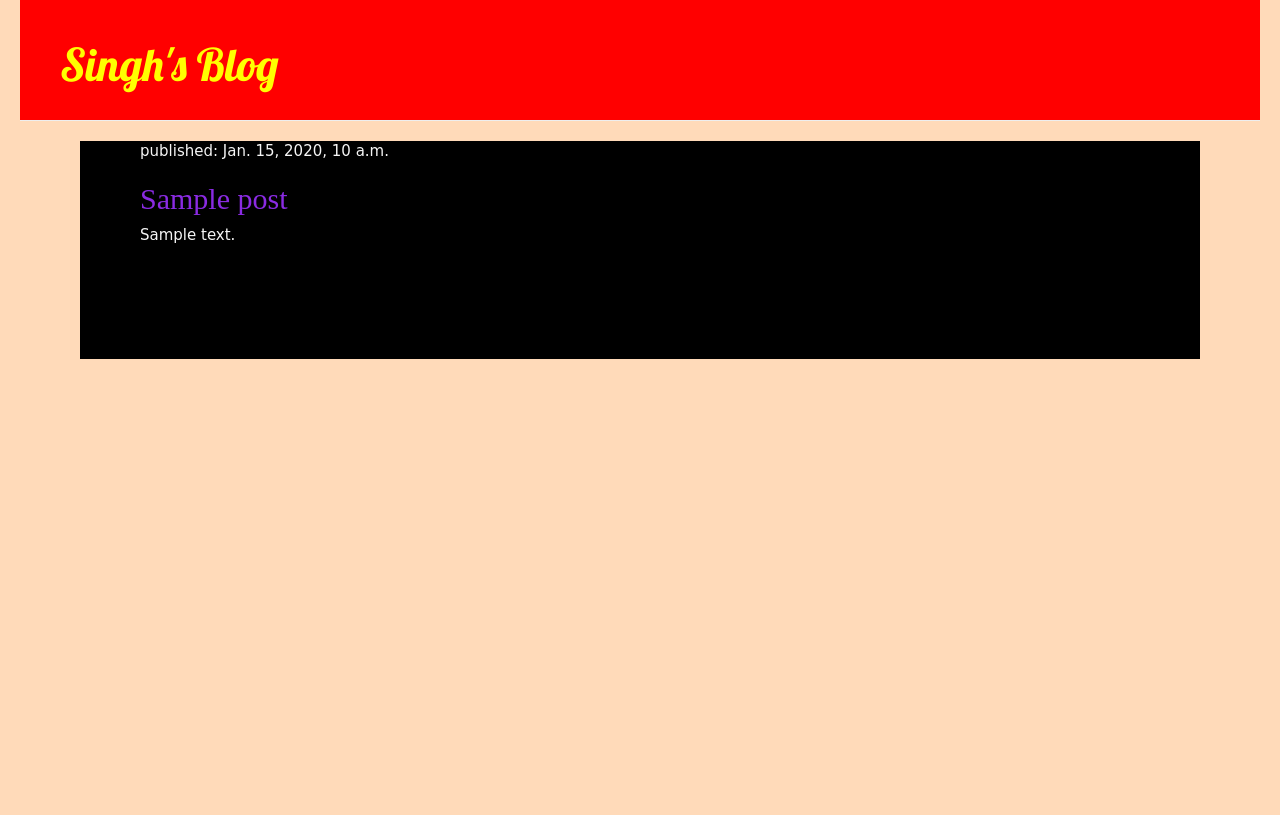
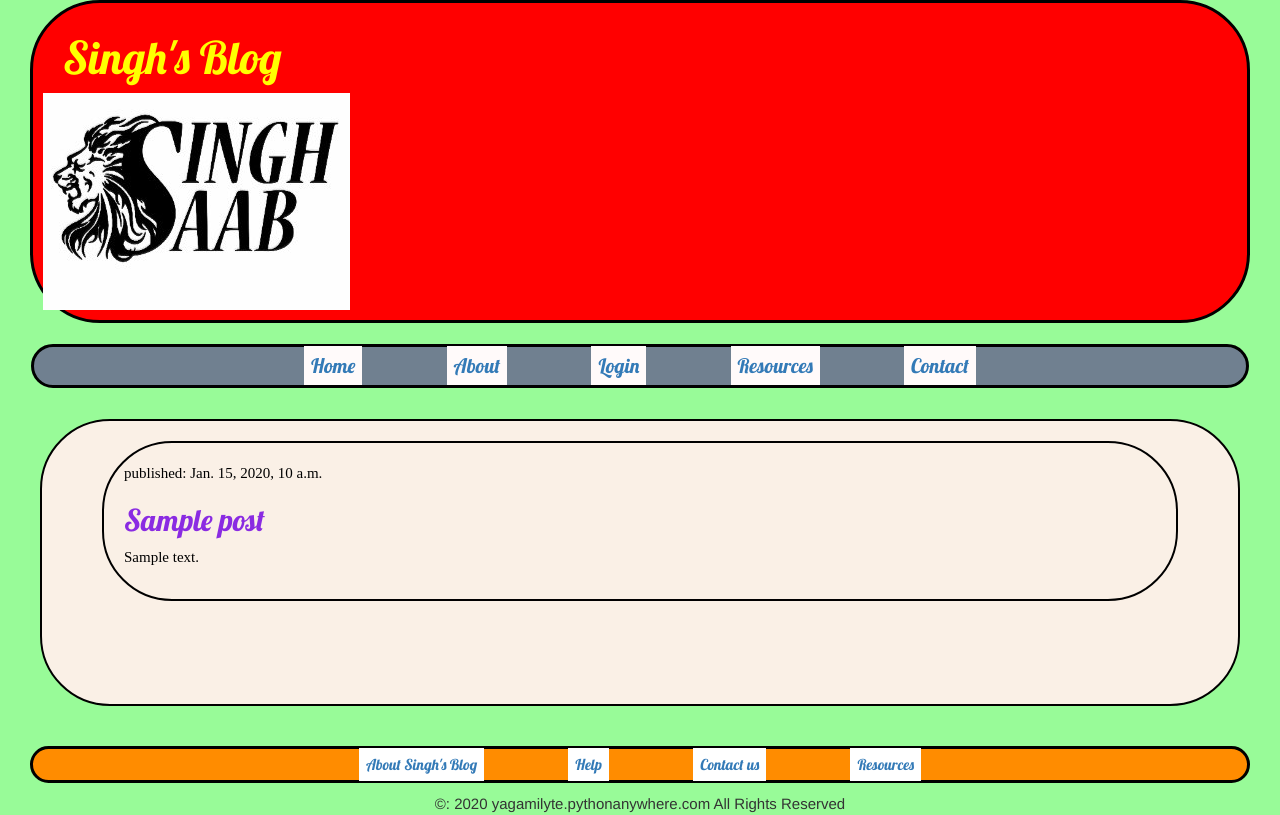
Before and after one commit to yagami-lyte/my-first-blog, a Django app: page / in a window 1280 px wide. Before the commit the page ends 359 px from the top, so only its background shows below. Run offline with Django 3.2, Linux system fonts and the light colour scheme; tables that the repository leaves empty hold one stand-in row (values such as "Sample post"); some libraries are stand-ins or nearby versions.

Commit message:
NAVIGATION BAR

```diff
--- a/blog/static/css/blog.css
+++ b/blog/static/css/blog.css
@@ -2,36 +2,118 @@ h1 a {
     color: yellow;
     font-family : 'Lobster';
     font-size : 45px ;
+    margin-left:20px;
 }
 
 h2 a {
     color: blueviolet;
-    font-family : 'Script MT';
+    font-family : 'Lobster';
     font-size : 30px;
 }
 
 
 body {
-    padding-left: 20px;
-    padding-right: 20px;
     font-size : 15px;
-    font-family : 'Comic Sans MS';
-    background-color:peachpuff ;
+
+    background-color: palegreen;
 
 }
 
 .page-header{
     background-color: red;
     margin-top : 0 ;
-    padding : 20px 20px 20px 40px;
+    margin-left:30px;
+    margin-right:30px;
+
+    padding : 10px 10px 10px 10px;
+    border: black 3px solid;
+    border-radius:70px;
+
+}
+
+.navbar ul{
+    background-color: slategray;
+    text-align: center;
+    padding : 5px;
+    list-style-type: none;
+    border: black 3px solid;
+    border-radius:70px;
+    margin-left:30px;
+    margin-right:30px;
 
 
 }
 
+.navbar ul li {
+    display : inline ;
+    padding: 40px;
+}
+
+.navbar ul li a  {
+    text-decoration: none;
+    font-family: 'Lobster';
+    padding: 7px;
+    font-size : 20px;
+    background-color: snow;
+}
+
+.navbar ul li a:hover {
+    color : black ;
+    background-color: yellow;
+}
+
+
+
+.footer{
+    text-align: center;
+}
+
+
+.footer ul{
+    background-color: darkorange;
+    text-align: center;
+    padding : 5px;
+    list-style-type: none;
+    border: black 3px solid;
+    border-radius:70px;
+    margin-left:30px;
+    margin-right:30px;
+
+
+}
+
+.footer ul li {
+    display : inline ;
+    padding: 40px;
+}
+
+.footer ul li a  {
+    text-decoration: none;
+    font-family: 'Lobster';
+    padding: 7px;
+    font-size : 15px;
+    background-color: white;
+}
+
+.footer ul li a:hover {
+    color : black ;
+    background-color: yellow;
+}
+
+
+
 .post{
-    margin-bottom: 70px;
-    margin-left:60px;
-    margin-right:60px;
-    color : whitesmoke;
-    background-color: black;
+    margin-bottom: 40px;
+    margin-left:40px;
+    margin-right:40px;
+    color : black;
+    padding : 20px 20px 20px 20px;
+    background-color: linen;
+    border: black 2px solid;
+    border-radius:70px;
+
+    font-family : 'LatoRegular';
+
+
+
 }
--- a/blog/templates/blog/base.html
+++ b/blog/templates/blog/base.html
@@ -1,25 +1,49 @@
 {% load static %}
 <html>
     <head>
-        <title>Django Girls blog</title>
+        <title>Singh's blog</title>
         <link rel="stylesheet" href="//maxcdn.bootstrapcdn.com/bootstrap/3.2.0/css/bootstrap.min.css">
         <link rel="stylesheet" href="//maxcdn.bootstrapcdn.com/bootstrap/3.2.0/css/bootstrap-theme.min.css">
         <link rel="stylesheet" href="{% static 'css/blog.css' %}">
         <link href="//fonts.googleapis.com/css?family=Lobster&subset=latin,latin-ext" rel="stylesheet" type="text/css">
-
     </head>
     <body>
         <div class = "page-header">
             <h1><a href="/">Singh's Blog</a></h1>
+
+            <img src = "s.jpg" alt="">
+
+        </div>
+
+        <div class = "navbar">
+            <ul>
+                <li><a href = "http://127.0.0.1:8000/">Home</a></li>
+                <li><a href = "">About</a></li>
+                <li><a href = "http://127.0.0.1:8000/admin/">Login</a></li>
+                <li><a href = "">Resources</a></li>
+                <li><a href = "">Contact</a></li>
+
+            </ul>
         </div>
 
 
         <div class = "post">
             {% block content %}
             {% endblock %}
+
         </div>
-        <div>
 
+        <div class = "footer">
+            <ul>
+                <li><a href = "">About Singh's Blog</a></li>
+                <li><a href = "">Help</a></li>
+                <li><a href = "">Contact us</a></li>
+                <li><a href = "">Resources</a></li>
+
+            </ul>
+
+
+            &copy: 2020 yagamilyte.pythonanywhere.com All Rights Reserved
         </div>
 
     </body>
--- a/blog/templates/blog/post_list.html
+++ b/blog/templates/blog/post_list.html
@@ -9,7 +9,6 @@
             <h2><a href="{% url 'post_detail' pk=post.pk %}">{{ post.title }}</a></h2>
             <p>{{ post.text|linebreaksbr }}</p>
         </div>
-        <div></div>
         <br>
         <br>
     {% endfor %}
```
Also changed, not shown: blog/static/css/s.jpg (added), blog/templates/blog/s.jpg (added).
